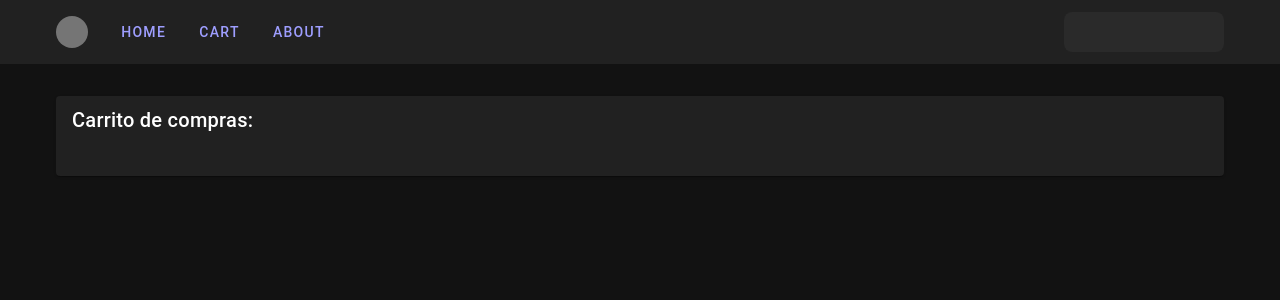
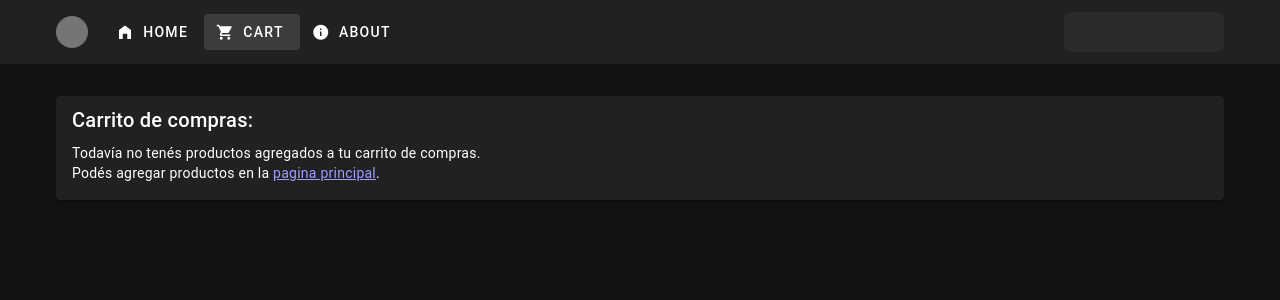
Before and after one commit to ezesil/vue-3-ecommerce, a Vue app: page /cart in a window 1280 px wide. Shown: the top 300 px of the page. Built offline with nearby package versions, Linux system fonts and the light colour scheme.

Commit message:
Agregados iconos y ajustes de metodos en stores

```diff
--- a/package.json
+++ b/package.json
@@ -11,13 +11,13 @@
     "lint": "eslint . --ext .vue,.js,.jsx,.cjs,.mjs,.ts,.tsx,.cts,.mts --fix --ignore-path .gitignore"
   },
   "dependencies": {
-    "@mdi/font": "^7.3.67",
     "pinia": "^2.1.7",
     "vue": "^3.3.9",
     "vue-router": "^4.2.5",
     "vuetify": "^3.4.4"
   },
   "devDependencies": {
+    "@mdi/font": "^7.4.47",
     "@rushstack/eslint-patch": "^1.6.0",
     "@tsconfig/node18": "^18.2.2",
     "@types/node": "^18.18.13",
--- a/src/components/Cart.vue
+++ b/src/components/Cart.vue
@@ -1,5 +1,6 @@
 <script lang="ts">
 import { useCartStore } from '../stores/CartDetailsStore';
+import { RouterLink } from 'vue-router';
 
 export default {
     methods:{
@@ -8,6 +9,9 @@ export default {
         },
         decrement(id: number){
             this.cartStore.decrement(id);
+        },
+        deleteProduct(id: number){
+            this.cartStore.deleteProduct(id);
         }
     },
     computed:{
@@ -27,17 +31,21 @@ export default {
             <p>Carrito de compras:</p>
         </v-card-title>
         <v-card-text>
-            <v-list>
+            <v-list v-if="details.length > 0">
                 <v-list-item v-for="product in details" :value="product?.productId">
                     <v-list-item-title>
                         Nombre: {{product?.name}}
                         <v-btn @click="increment(product.id)">+</v-btn>
                         ({{product?.count}})
-                        <v-btn v-if="product.count <= 1" @click="decrement(product.id)" color="red">Eliminar</v-btn>
+                        <v-btn v-if="product.count <= 1" @click="deleteProduct(product.id)" color="red">Eliminar</v-btn>
                         <v-btn v-else @click="decrement(product.id)">-</v-btn>
                     </v-list-item-title>
                 </v-list-item>
             </v-list>
+            <div v-else>
+                Todavía no tenés productos agregados a tu carrito de compras.
+                <p>Podés agregar productos en la <RouterLink to="/">pagina principal</RouterLink>.</p>
+            </div>
         </v-card-text>
     </v-card>
 </template>
--- a/src/components/TopBar.vue
+++ b/src/components/TopBar.vue
@@ -19,19 +19,20 @@ import { RouterLink } from "vue-router"
         <v-avatar
           class="me-4 "
           color="grey-darken-1"
-          size="32"
-        ></v-avatar>
+          size="32"/>
 
         <RouterLink to="/" v-slot="{navigate}">
-          <v-btn text="Home" @click="navigate"></v-btn>
+          <v-btn prepend-icon="mdi-home-variant" :active="$route.name === 'home'" color="white" @click="navigate">Home</v-btn>
         </RouterLink>
+
         <RouterLink to="/cart" v-slot="{navigate}">
           <v-badge :content="itemsCount" :model-value="itemsCount > 0" color="orange-lighten-2">
-            <v-btn text="Cart" @click="navigate"></v-btn>
+            <v-btn prepend-icon="mdi-cart" :active="$route.name === 'cart'" color="white" @click="navigate">Cart</v-btn>
           </v-badge>
         </RouterLink>
+
         <RouterLink to="/about" v-slot="{navigate}">
-          <v-btn text="About" @click="navigate"></v-btn>
+          <v-btn prepend-icon="mdi-information"  :active="$route.name === 'about'" color="white" @click="navigate">About</v-btn>
         </RouterLink>
 
         <v-spacer></v-spacer>
--- a/src/main.ts
+++ b/src/main.ts
@@ -15,11 +15,24 @@ import { createVuetify } from 'vuetify'
 import * as components from 'vuetify/components'
 import * as directives from 'vuetify/directives'
 
+// Icons
+import "@mdi/font/css/materialdesignicons.css"
+import { aliases, fa } from 'vuetify/iconsets/fa'
+import { mdi } from 'vuetify/iconsets/mdi'
+
 const vuetify = createVuetify({
   components,
   directives,
   theme:{
     defaultTheme: 'dark'
+  },
+  icons:{
+    defaultSet: 'mdi',
+    aliases,
+    sets:{
+      fa,
+      mdi
+    }
   }
 });
 
--- a/src/stores/CartDetailsStore.ts
+++ b/src/stores/CartDetailsStore.ts
@@ -23,6 +23,10 @@ export const useCartStore = defineStore('cart', {
             }
         }
       },
+      deleteProduct(id: number){
+        const index = this.details.findIndex(p => p.id === id);
+        this.details.splice(index, 1);
+      },
       increment(id: number){
         const prod = this.details?.find(prod => prod.id == id)
         if(prod)
@@ -32,10 +36,6 @@ export const useCartStore = defineStore('cart', {
         const prod = this.details?.find(prod => prod.id == id)
         if(prod && prod.count > 1)
           prod.count -= 1;
-        else{
-          const index = this.details.findIndex(p => p.id === id);
-          this.details.splice(index, 1);
-        }
       }
     }
   }
```
Also changed, not shown: 1 other file (tests, documents, lock files or other folders).
